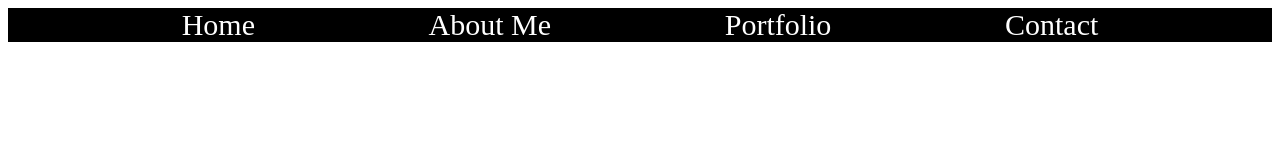
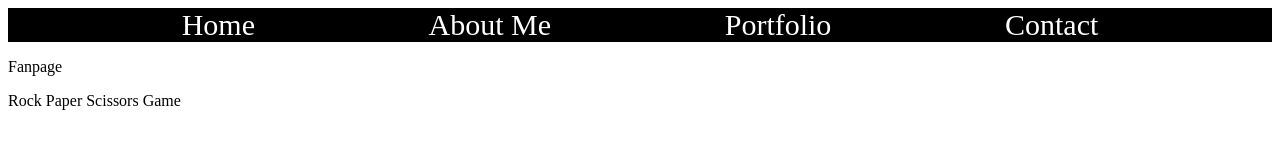
Before and after one commit to jochen19/Portfolio, a plain HTML site: page portfolio.html in a window 1280 px wide. Drawn offline with Linux system fonts and the light colour scheme.

Commit message:
added links to projects

```diff
--- a/portfolio.html
+++ b/portfolio.html
@@ -10,5 +10,9 @@
             <a href="portfolio.html">Portfolio</a>
             <a href="contact.html">Contact</a>
         </div>
+        <div>
+            <p><a href="https://jochen19.github.io/fanpage/">Fanpage</a></p>
+            <p><a href="https://jochen19.github.io/rockpaperscissors/">Rock Paper Scissors Game</a></p>
+        </div>
     </body>
 </html>
```
